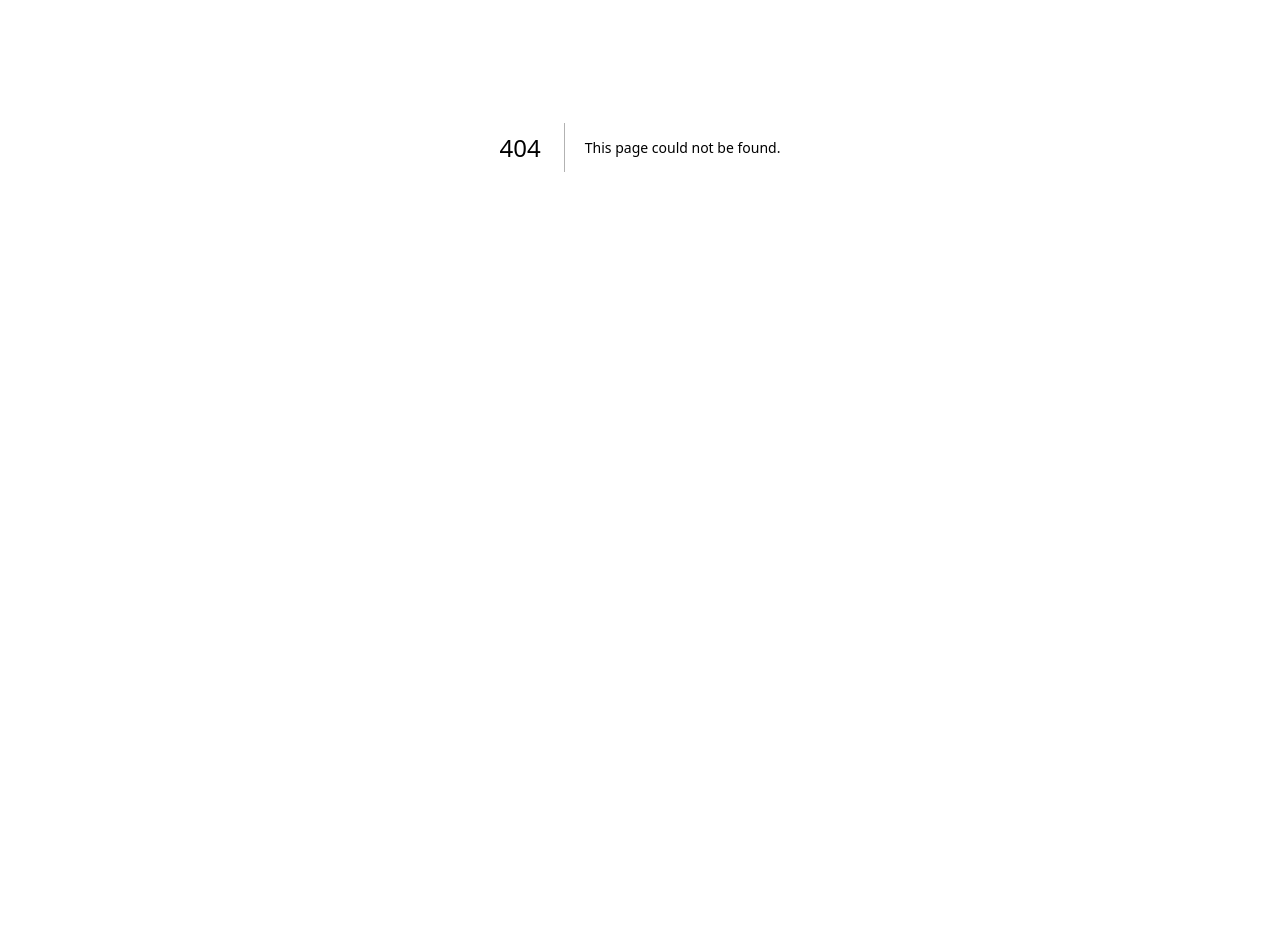
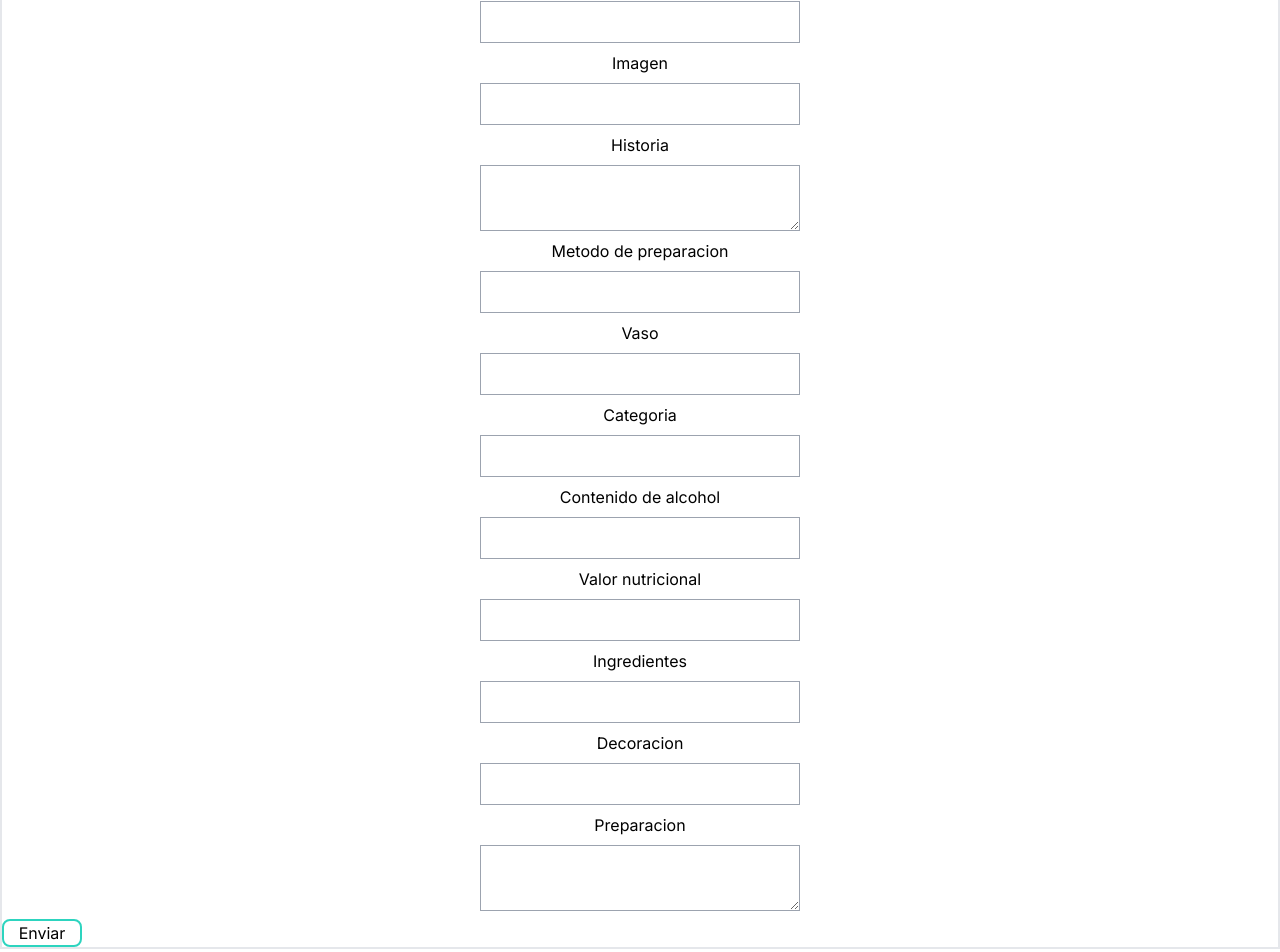
Before and after one commit to juandape/dotcocktails, a Next.js app: page /cocktailsform in a window 1280 px wide. Before the commit this address had no page. Shown: the part 253-1205 px from the top of the page. Before the commit the page ends 800 px from the top, so only its background shows below. Built offline with nearby package versions, Linux system fonts and the light colour scheme; no server answers.

Commit message:
cocktail card

```diff
--- /dev/null
+++ b/src/app/cocktailcard/page.tsx
@@ -0,0 +1,66 @@
+'use client';
+
+import axios from 'axios';
+import Image from 'next/image';
+import { useEffect, useState } from 'react';
+
+const BASE_URL = process.env.NEXT_PUBLIC_BASE_URL;
+const url = `${BASE_URL}/api/cocktails`;
+
+export default function CocktailCardPage() {
+  const [cocktails, setCocktails] = useState([]);
+
+  useEffect(() => {
+    const getCocktails = async () => {
+      try {
+        const res = await axios.get(url);
+        setCocktails(res.data);
+      } catch (error) {
+        console.log(error);
+      }
+    };
+    getCocktails();
+  }, []);
+
+  return (
+    <>
+      <div className='grid grid-cols-3 gap-4'>
+        {cocktails.map((cocktail: any) => (
+          <div className='bg-white rounded-lg shadow-lg' key={cocktail._id}>
+            <Image
+              alt='cocktail'
+              className='rounded-t-lg'
+              src={cocktail.image}
+            />
+            <div className='p-4'>
+              <h2 className='text-2xl font-bold text-gray-800'>
+                {cocktail.name}
+              </h2>
+              <p className='mt-2 text-gray-600'>{cocktail.history}</p>
+              <p className='flex flex-col'>{cocktail.ingredients.map((ingredient: any) => (
+                <span key={ingredient}>{ingredient}</span>
+              ))
+
+              }</p>
+              <p className='flex flex-col'>{cocktail.preparation.map((step: any) => (
+                <span key={step}>{step}</span>
+              ))}</p>
+              <div className='mt-4 flex justify-between'>
+                <div className='flex items-center'>
+                  <div className='text-sm font-bold text-gray-700'>
+                    {cocktail.category}
+                  </div>
+                </div>
+                <div className='flex items-center'>
+                  <div className='text-sm font-bold text-gray-700'>
+                    {cocktail.glass}
+                  </div>
+                </div>
+              </div>
+            </div>
+          </div>
+        ))}
+      </div>
+    </>
+  );
+}
--- /dev/null
+++ b/src/app/cocktailsform/page.tsx
@@ -0,0 +1,172 @@
+'use client';
+
+import axios from 'axios';
+import { useRouter } from 'next/navigation';
+import { useState } from 'react';
+import Swal from 'sweetalert2';
+
+const BASE_URL = process.env.NEXT_PUBLIC_BASE_URL;
+const url = `${BASE_URL}/api/cocktails`;
+
+const initialForm = {
+  name: '',
+  image: '',
+  history: '',
+  preparationMethod: '',
+  glass: '',
+  category: '',
+  alcoholContent: '',
+  nutritionalValue: '',
+  ingredients: [],
+  garnish: '',
+  preparation: '',
+};
+
+export default function CocktailsFormPage() {
+  const router = useRouter();
+  const [cocktails, setCocktails] = useState(initialForm);
+
+  const handleSubmit = async (e: { preventDefault: () => void }) => {
+    e.preventDefault();
+    console.log(cocktails);
+
+    try {
+      const res = await axios.post(url, cocktails);
+      console.log(res);
+    } catch (error) {
+      console.log(error);
+    }
+
+    setCocktails(initialForm);
+    console.log('form submitted');
+    Swal.fire({
+      position: 'center',
+      icon: 'success',
+      title: 'Cocktail creado',
+      showConfirmButton: false,
+      timer: 1500,
+    });
+    router.push('/');
+  };
+
+  const handleChange = (e: { target: { name: any; value: any } }) => {
+    const { name, value } = e.target;
+
+    if (name === 'ingredients') {
+      const ingredientsArray = value
+        .split(',')
+        .map((ingredient: string) => ingredient);
+      setCocktails({ ...cocktails, [name]: ingredientsArray });
+    } else if (name === 'preparation') {
+      const preparationArray = value.split(',').map((step: string) => step);
+      setCocktails({ ...cocktails, [name]: preparationArray });
+    } else {
+      setCocktails({ ...cocktails, [name]: value });
+    }
+  };
+
+  const inputStyle = 'border border-gray-400 p-2 my-2 w-80 mx-auto';
+
+  return (
+    <div>
+      <h1 className='text-6xl font-bold text-center my-20'>Cocktails Form</h1>
+      <form
+        className='border-2 flex flex-col my-20 text-center'
+        onSubmit={handleSubmit}
+      >
+        <label>Nombre del Cocktail</label>
+        <input
+          className={inputStyle}
+          name='name'
+          onChange={handleChange}
+          type='text'
+          value={cocktails.name}
+        />
+        <label>Imagen</label>
+        <input
+          className={inputStyle}
+          name='image'
+          onChange={handleChange}
+          type='text'
+          value={cocktails.image}
+        />
+        <label>Historia</label>
+        <textarea
+          className={inputStyle}
+          name='history'
+          onChange={handleChange}
+          value={cocktails.history}
+        />
+        <label>Metodo de preparacion</label>
+        <input
+          className={inputStyle}
+          name='preparationMethod'
+          onChange={handleChange}
+          type='text'
+          value={cocktails.preparationMethod}
+        />
+        <label>Vaso</label>
+        <input
+          className={inputStyle}
+          name='glass'
+          onChange={handleChange}
+          type='text'
+          value={cocktails.glass}
+        />
+        <label>Categoria</label>
+        <input
+          className={inputStyle}
+          name='category'
+          onChange={handleChange}
+          type='text'
+          value={cocktails.category}
+        />
+        <label>Contenido de alcohol</label>
+        <input
+          className={inputStyle}
+          name='alcoholContent'
+          onChange={handleChange}
+          type='text'
+          value={cocktails.alcoholContent}
+        />
+        <label>Valor nutricional</label>
+        <input
+          className={inputStyle}
+          name='nutritionalValue'
+          onChange={handleChange}
+          type='text'
+          value={cocktails.nutritionalValue}
+        />
+        <label>Ingredientes</label>
+        <input
+          className={inputStyle}
+          name='ingredients'
+          onChange={handleChange}
+          type='text'
+          value={cocktails.ingredients}
+        />
+        <label>Decoracion</label>
+        <input
+          className={inputStyle}
+          name='garnish'
+          onChange={handleChange}
+          type='text'
+          value={cocktails.garnish}
+        />
+        <label>Preparacion</label>
+        <textarea
+          className={inputStyle}
+          name='preparation'
+          onChange={handleChange}
+          value={cocktails.preparation}
+        />
+        <button
+          className='w-20 border-2 border-teal-400 rounded-lg hover:bg-teal-300 hover:text-white cursor-pointer duration-500'
+          type='submit'
+        >
+          Enviar
+        </button>
+      </form>
+    </div>
+  );
+}
--- a/src/app/globals.css
+++ b/src/app/globals.css
@@ -1,8 +1,12 @@
-@tailwind base;
+/* @tailwind base;
 @tailwind components;
-@tailwind utilities;
+@tailwind utilities; */
 
-:root {
+@import 'tailwindcss/base';
+@import 'tailwindcss/components';
+@import 'tailwindcss/utilities';
+
+/* :root {
   --foreground-rgb: 0, 0, 0;
   --background-start-rgb: 214, 219, 220;
   --background-end-rgb: 255, 255, 255;
@@ -24,4 +28,4 @@ body {
       rgb(var(--background-end-rgb))
     )
     rgb(var(--background-start-rgb));
-}
+} */
--- /dev/null
+++ b/src/app/header/page.tsx
@@ -0,0 +1,23 @@
+import Link from 'next/link';
+
+export default function Header() {
+  const menuClass =
+    'self-center text-lg font-bold text-white hover:text-gray-600 cursor-pointer duration-500';
+
+  return (
+    <>
+      <div className='flex w-screen bg-teal-500 justify-between px-20 h-16 fixed'>
+        <div className={menuClass}>Historia</div>
+        <Link className={menuClass} href={'/cocktailcard'}>
+          <div>Recetas</div>
+        </Link>
+
+        <Link className={menuClass} href={'/cocktailsform'}>
+          <div>Nuevo Cocktail</div>
+        </Link>
+        <div className={menuClass}>Todo sobre cocteleria</div>
+        <div className={menuClass}>Contacto</div>
+      </div>
+    </>
+  );
+}
--- a/src/app/page.tsx
+++ b/src/app/page.tsx
@@ -1,15 +1,19 @@
 import Image from 'next/image';
 
+import Header from '@/app/header/page';
 import logonegro from '@/assets/logonegro.png';
-import Header from '@/components/header/page';
 
 export default function Home() {
   return (
     <>
       <Header />
-      <main className='w-screen text-center px-80'>
-        <Image alt='dot cocktails logo' src={logonegro} />
-      </main>
+      <Image
+        alt='dot cocktails logo'
+        className='absolute top-1/2 left-1/2 transform -translate-x-1/2 -translate-y-1/2'
+        height={750}
+        src={logonegro}
+        width={750}
+      />
     </>
   );
 }
--- a/src/components/header/page.tsx
+++ /dev/null
@@ -1,15 +0,0 @@
-export default function Header() {
-
-  const menuClass = 'self-center text-lg text-white hover:text-teal-600 cursor-pointer'
-
-  return (
-    <>
-      <div className="flex w-screen bg-teal-500 justify-between px-20 h-16">
-        <div className={menuClass}>Historia</div>
-        <div className={menuClass}>Recetas</div>
-        <div className={menuClass}>Todo sobre cocteleria</div>
-        <div className={menuClass}>Contacto</div>
-      </div>
-    </>
-  )
-}
```
